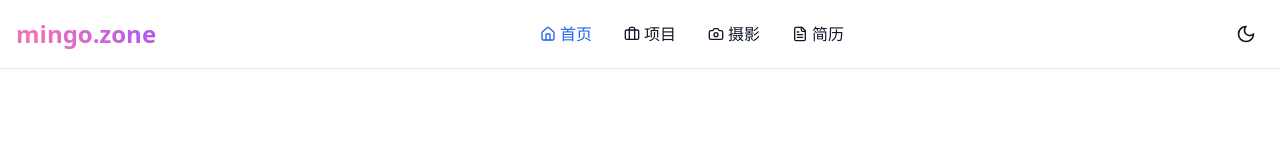
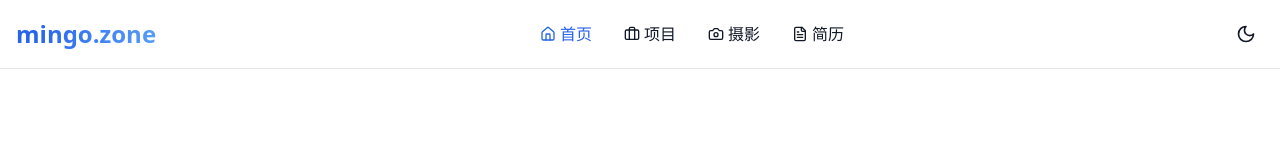
Before and after one commit to EtherealMingo/mingo.zone, a React (Vite) app: page / in a window 1280 px wide. Shown: the top 146 px of the page. Built offline with nearby package versions, Linux system fonts and the light colour scheme.

Commit message:
feat(ui): 更新链接组件的背景渐变颜色，提升视觉效果

```diff
--- a/src/components/Layout.jsx
+++ b/src/components/Layout.jsx
@@ -24,7 +24,7 @@
         <div className="container mx-auto px-4 py-4 flex justify-between items-center">
           <Link
             to="/"
-            className="text-2xl font-bold bg-gradient-to-r from-blue-400 via-pink-400 to-purple-500 bg-[length:200%_auto] bg-clip-text text-transparent animate-gradient-x"
+            className="text-2xl font-bold bg-gradient-to-r from-blue-500 via-blue-600 to-blue-400 bg-[length:200%_auto] bg-clip-text text-transparent animate-gradient-x"
             style={{
               backgroundClip: "text",
               WebkitBackgroundClip: "text",
```
